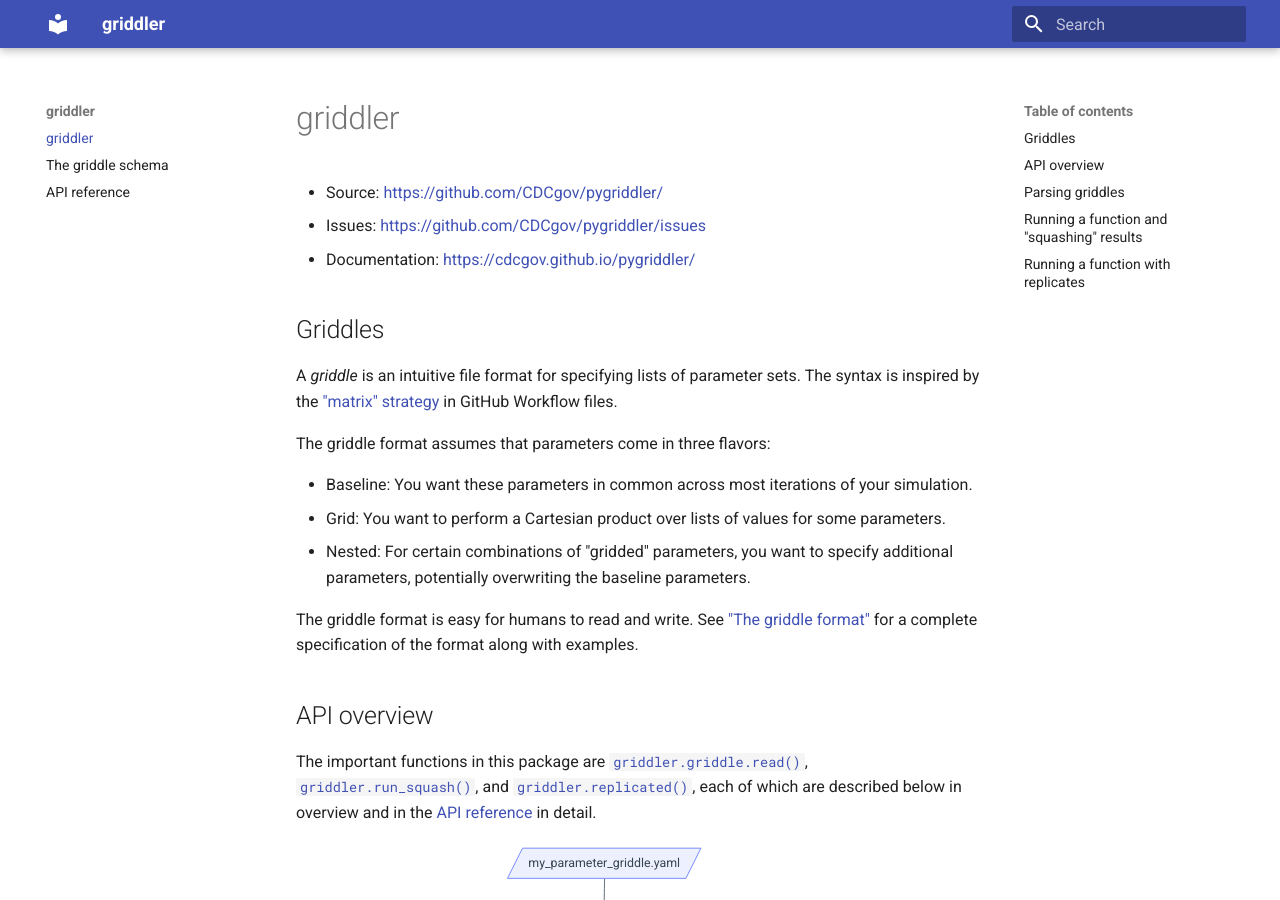
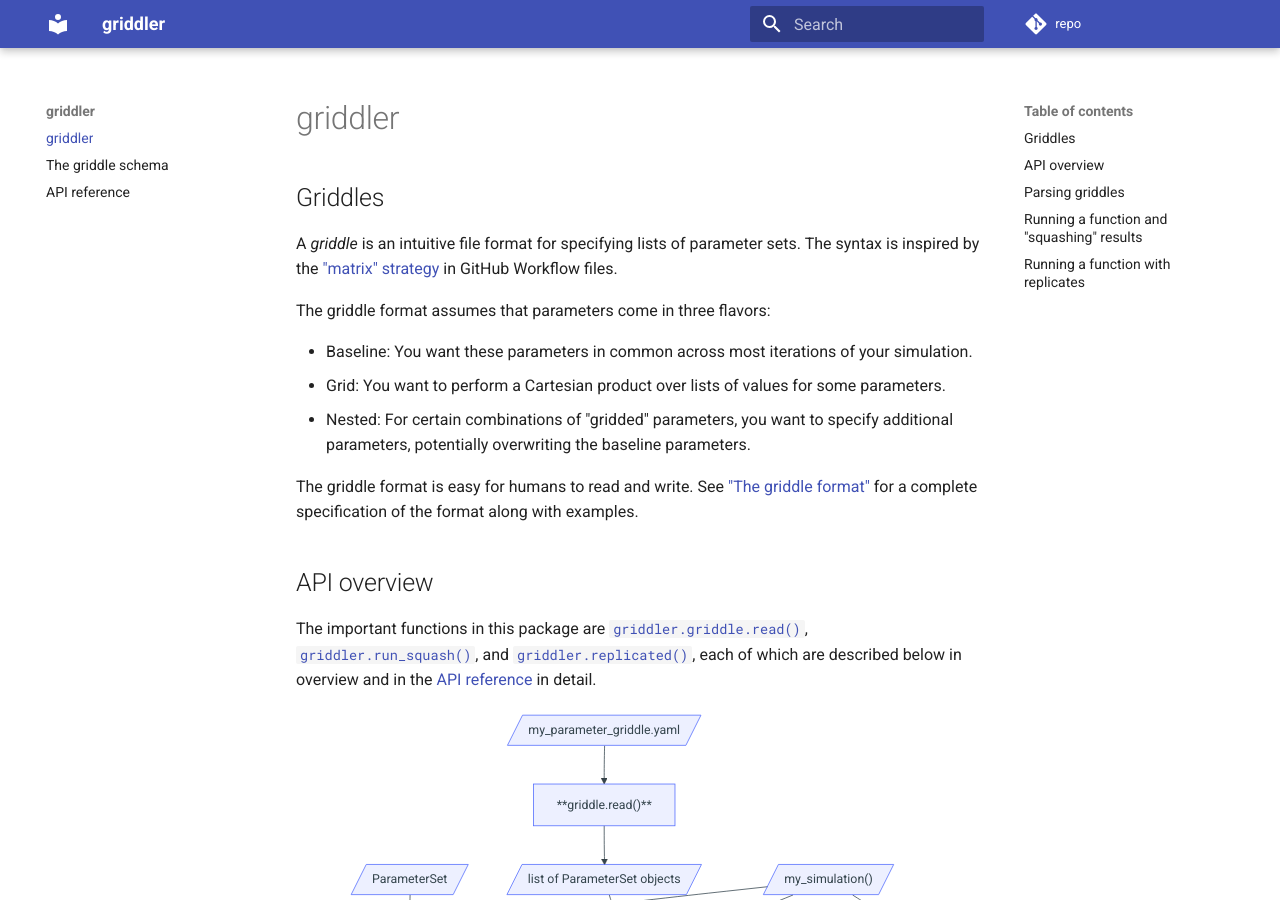
Before and after one commit to CDCgov/pygriddler, an MkDocs documentation site: the page built from docs/index.md, in a window 1280 px wide and 900 px high. Built offline with MkDocs 1.6.1 and Material for MkDocs 9.7.7, drawn with Linux system fonts in a browser that asks for light colours; comment, search, counter and statistics services are not loaded.

Commit message:
Add repo link to docs (#61)

```diff
--- a/docs/index.md
+++ b/docs/index.md
@@ -1,8 +1,4 @@
 # griddler
-
-- Source: <https://github.com/CDCgov/pygriddler/>
-- Issues: <https://github.com/CDCgov/pygriddler/issues>
-- Documentation: <https://cdcgov.github.io/pygriddler/>
 
 ## Griddles
 
--- a/mkdocs.yml
+++ b/mkdocs.yml
@@ -4,6 +4,9 @@
   - index.md
   - griddle.md
   - reference.md
+
+repo_url: https://github.com/cdcgov/pygriddler
+repo_name: repo
 
 theme:
   name: "material"
```
